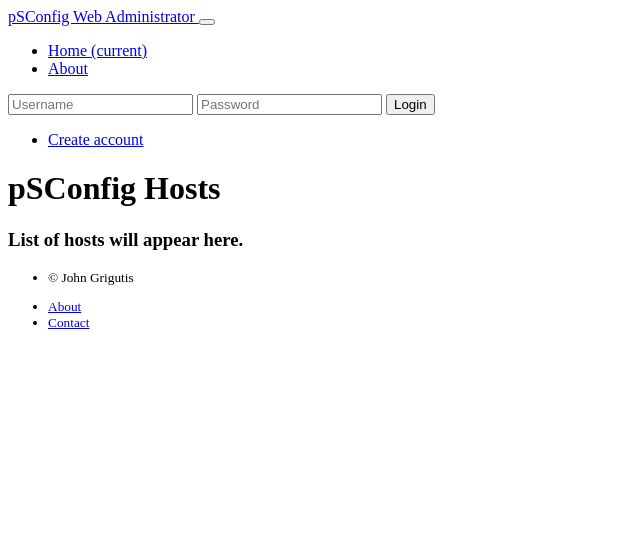
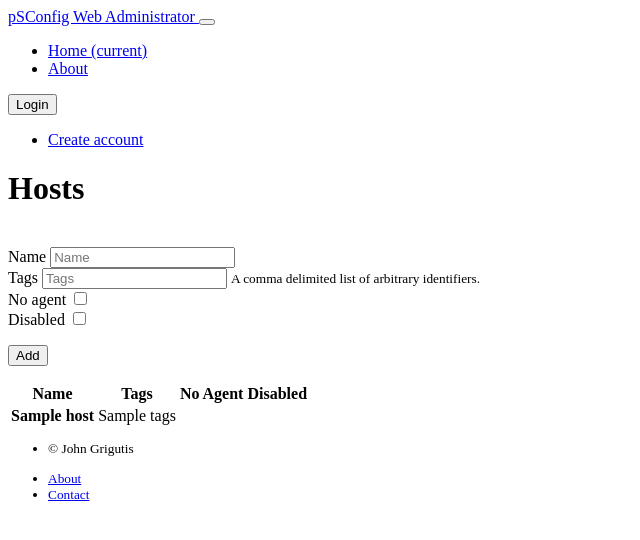
Before and after one commit to perfsonar/psconfig-web, a Flask app: template psconfig_web/templates/psconfig/hosts.html in a window 1280 px wide. Shown: the top 540 px of the page, without its empty margins (0-640 px from the left). Run offline with Flask 2, Linux system fonts and the light colour scheme; tables that the repository leaves empty hold one stand-in row (values such as "Sample post"); the template is opened without the code that fills it: values that come from a table or form of the project are taken from there, most other values are stand-ins (such as "Sample title", 1, 10 or a date in 2020); form fields are guessed from the names that the template uses; parts of the project's set-up code (start-up, migrations or seed data) failed here and were passed over.

Commit message:
Adds a basic hosts page.

```diff
--- a/psconfig_web/psconfig/forms.py
+++ b/psconfig_web/psconfig/forms.py
@@ -1,2 +1,75 @@
 # -*- coding: utf-8 -*-
 """pSConfig forms."""
+from flask_wtf import FlaskForm
+from wtforms import BooleanField, Field, StringField, widgets
+from wtforms.validators import DataRequired
+
+from .models import Host
+
+
+class TagListField(Field):
+    """A comma-separated list of tags."""
+
+    widget = widgets.TextInput()
+
+    def _value(self):
+        if self.data:
+            return ", ".join(self.data)
+        else:
+            return ""
+
+    def process_formdata(self, valuelist):
+        """."""
+        if valuelist:
+            self.data = [x.strip() for x in valuelist[0].split(",")]
+        else:
+            self.data = []
+
+
+class BetterTagListField(TagListField):
+    """A better comma-separated list of tags."""
+
+    def __init__(self, label=None, validators=None, remove_duplicates=True, **kwargs):
+        """."""
+        super(BetterTagListField, self).__init__(label, validators, **kwargs)
+        self.remove_duplicates = remove_duplicates
+
+    def process_formdata(self, valuelist):
+        """."""
+        super(BetterTagListField, self).process_formdata(valuelist)
+        if self.remove_duplicates:
+            self.data = list(self._remove_duplicates(self.data))
+
+    @classmethod
+    def _remove_duplicates(cls, seq):
+        """Remove duplicates in a case insensitive, but case preserving manner."""
+        d = {}
+        for item in seq:
+            if item.lower() not in d:
+                d[item.lower()] = True
+                yield item
+
+
+class HostForm(FlaskForm):
+    """Host form."""
+
+    name = StringField("Name", validators=[DataRequired()])
+    tags = BetterTagListField("Tags")
+    no_agent = BooleanField("No agent")
+    disabled = BooleanField("Disabled")
+
+    def __init__(self, *args, **kwargs):
+        """Create instance."""
+        super(HostForm, self).__init__(*args, **kwargs)
+        self.host = None
+
+    def validate(self):
+        """Validate the form."""
+        initial_validation = super(HostForm, self).validate()
+        if not initial_validation:
+            return False
+        host = Host.query.filter_by(name=self.name.data).first()
+        if host:
+            self.name.errors.append("Host already exists")
+            return False
+        return True
--- a/psconfig_web/templates/psconfig/hosts.html
+++ b/psconfig_web/templates/psconfig/hosts.html
@@ -1,6 +1,51 @@
-{% extends "layout.html" %} {% block content %}
-<div class="container">
-  <h1>pSConfig Hosts</h1>
-  <h3>List of hosts will appear here.</h3>
+{% extends "layout.html" %}
+{% block content %}
+<div class="container-narrow">
+  <h1 class="mt-5">Hosts</h1>
+    <br/>
+    <form id="hostForm" class="form form-host" method="POST" action="" role="form">
+           {{ form.csrf_token }}
+            <div class="form-group">
+                {{form.name.label}}
+                {{form.name(placeholder="Name", class_="form-control")}}
+            </div>
+            <div class="form-group">
+                {{form.tags.label}}
+                {{form.tags(placeholder="Tags", class_="form-control")}}
+                <small id="emailHelp" class="form-text text-muted">A comma delimited list of arbitrary identifiers.</small>
+            </div>
+            <div class="form-group">
+                {{form.no_agent.label}}
+                {{form.no_agent()}}
+            </div>
+            <div class="form-group">
+                {{form.disabled.label}}
+                {{form.disabled()}}
+            </div>
+            <p><input class="btn btn-primary" type="submit" value="Add"></p>
+    </form>
+</div>
+<div>
+    <table class="table">
+        <thead>
+          <tr>
+            <th scope="col">Name</th>
+            <th scope="col">Tags</th>
+            <th scope="col">No Agent</th>
+            <th scope="col">Disabled</th>
+          </tr>
+        </thead>
+          {% for host in hosts %}
+          <tr>
+          <th scope="row">{{host.name}}</th>
+          <td>{{host.tags}}
+          </td>
+          <td>{{host.no_agent}}
+          </td>
+          <td>{{host.disabled}}
+          </td>
+          </tr>
+          {% endfor %}
+      </table>
 </div>
 {% endblock %}
```
Also changed, not shown: psconfig_web/psconfig/views.py (+38 -14 lines).
